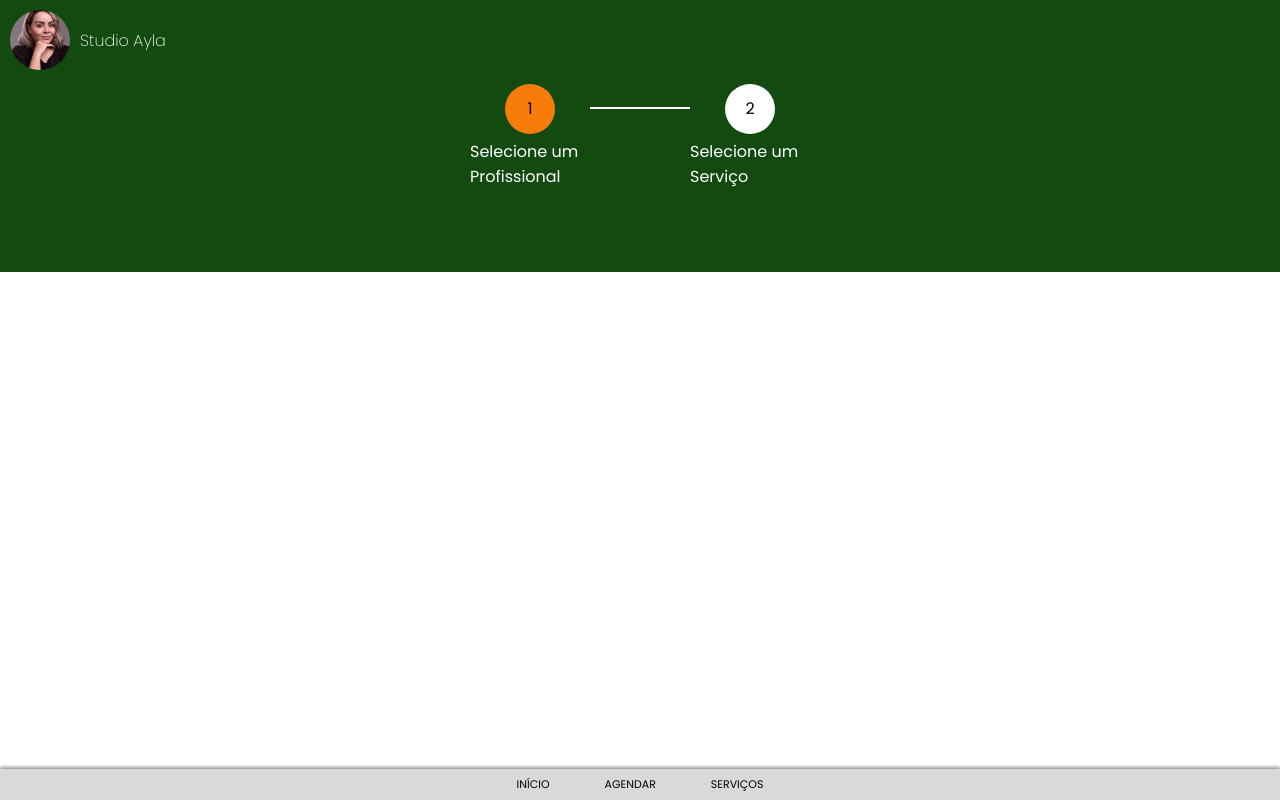
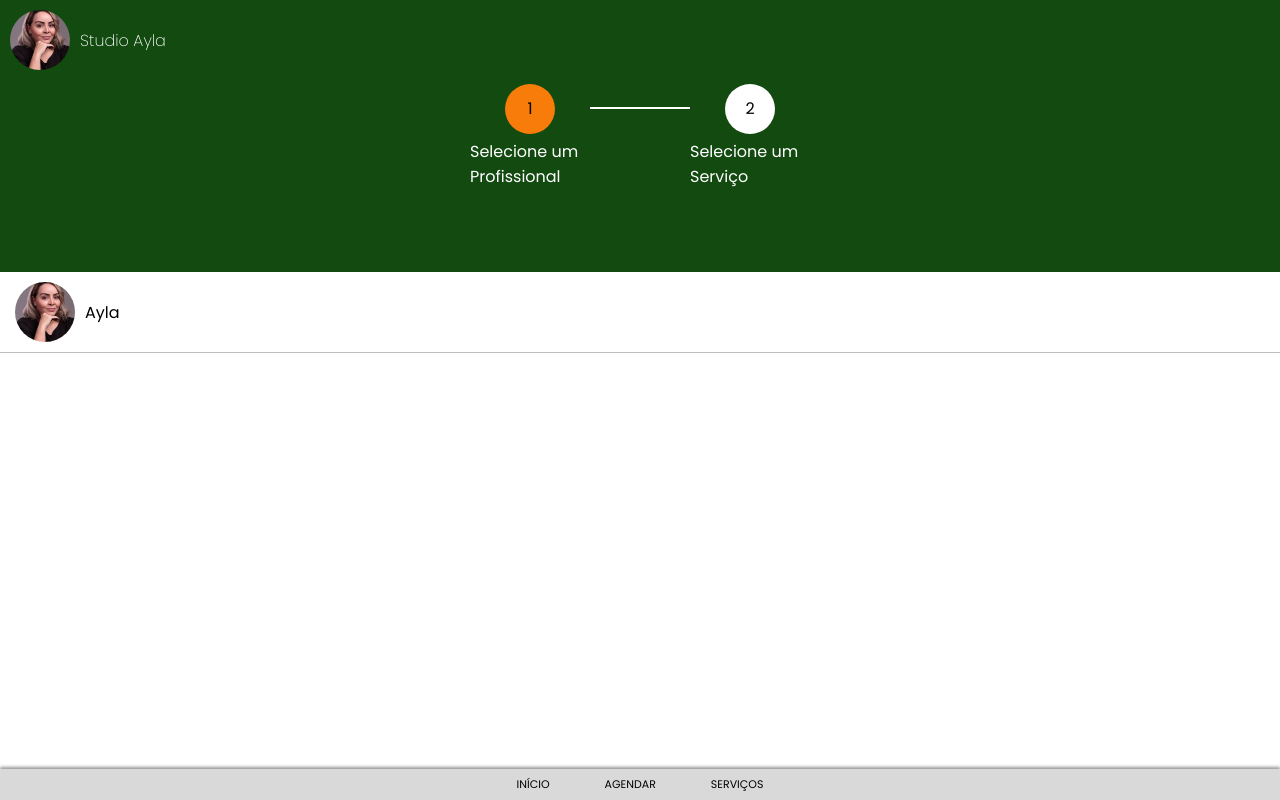
Before and after one commit to patrikferreira/studio-project, a Next.js app: page /professional in a window 1280 px wide. Built offline with nearby package versions, Linux system fonts and the light colour scheme.

Commit message:
added professional component

```diff
--- /dev/null
+++ b/src/app/components/Professional.tsx
@@ -0,0 +1,23 @@
+import React from 'react'
+import style from '../page.module.css'
+
+type Props = {
+    name: string,
+    img: string
+}
+
+export default function Professional({name, img}: Props) {
+  return (
+    <div className={style.professional}>
+        <div className={style.professionalDiv}>
+            <div className={style.imgProfessional}>
+                <img src={img} alt="" />
+            </div>
+            <p>{name}</p>
+        </div>
+        <div className={style.icon}>
+            <i className="fa-solid fa-play"></i>
+        </div>
+    </div>
+  )
+}
--- a/src/app/globals.css
+++ b/src/app/globals.css
@@ -6,6 +6,7 @@
   --progress: #F87C09;
   --bg-footer: #D9D9D9;
   --black: rgb(3, 3, 3);
+  --border-color: #6d65656f;
   --big-height: 272px;
   --height: 172px;
 }
--- a/src/app/page.module.css
+++ b/src/app/page.module.css
@@ -86,7 +86,7 @@
   font-size: 17px;
 }
 
-/* ---------- */
+/* ---------- studio header */
 .studioHeader {
   display: flex;
   align-items: center;
@@ -153,3 +153,41 @@
 .orangeColor {
   background-color: var(--progress);
 }
+
+/* ---------- professional */
+.professional {
+  border-bottom: 1px solid var(--border-color);
+  display: flex;
+  justify-content: space-between;
+  align-items: center;
+  padding: 10px 15px;
+  cursor: pointer;
+  transition: .3s;
+}
+
+.professional:hover {
+  background-color: #f0f0f0;
+}
+
+.professionalDiv {
+  display: flex;
+  justify-content: center;
+  align-items: center;
+  gap: 10px;
+}
+
+.professional .imgProfessional {
+  height: 60px;
+  width: 60px;
+  border-radius: 50%;
+  overflow: hidden;
+  position: relative;
+}
+
+.imgProfessional img {
+  height: 100%;
+  position: absolute;
+  top: 50%;
+  left: 50%;
+  transform: translate(-50%, -50%);
+}
--- a/src/app/professional/page.tsx
+++ b/src/app/professional/page.tsx
@@ -5,6 +5,7 @@ import Footer from '../components/Footer'
 import { useRouter } from 'next/navigation'
 import StudioHeader from '../components/StudioHeader'
 import ProgressStatus from '../components/ProgressStatus'
+import Professional from '../components/Professional'
 
 export default function page() {
     const router = useRouter();
@@ -15,6 +16,10 @@ export default function page() {
           <ProgressStatus currentPage="professional" />
         </header>
 
+        <div className={style.professionalContent}>
+          <Professional name='Ayla' img='assets/ficticia-perfil.png'/>
+        </div>
+
         <Footer />
     </div>
   )
```
